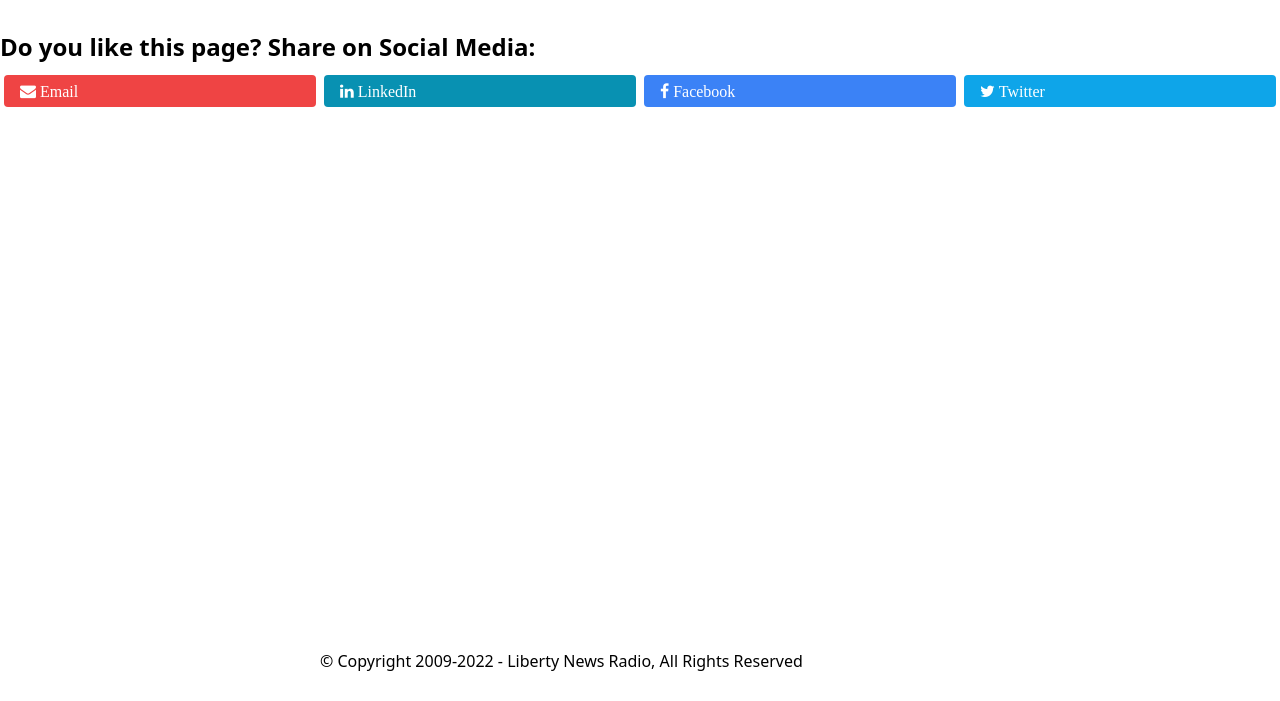
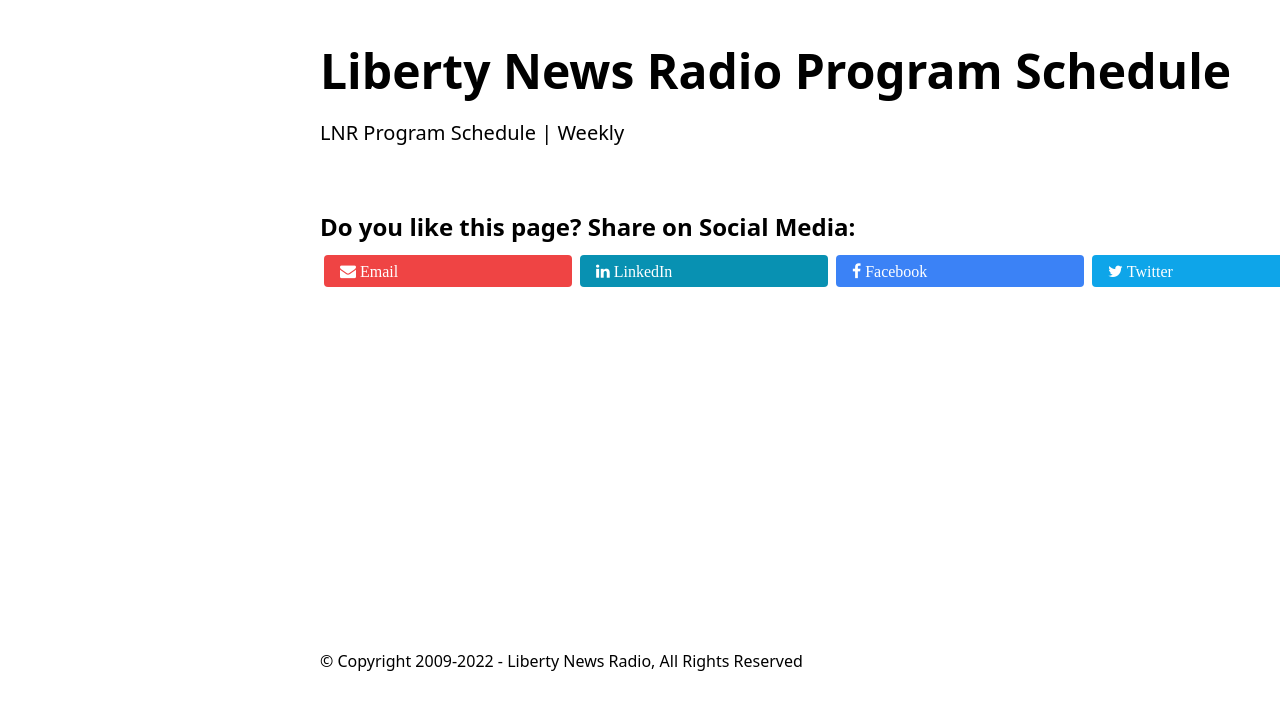
Before and after one commit to benbushman98/LibertyNewsRadio-Pro, a plain HTML site: page assets/pages/programschedule.html in a window 1280 px wide. Shown: the part 99-800 px from the top of the page. Drawn offline with nearby package versions, Linux system fonts and the light colour scheme; files that its build step writes are made by us from their sources.

Commit message:
added some changes to styling

```diff
--- a/assets/pages/programschedule.html
+++ b/assets/pages/programschedule.html
@@ -10,7 +10,7 @@
     <link href="https://fonts.googleapis.com/css2?family=Roboto+Slab:wght@300;400&display=swap" rel="stylesheet">
     <link rel="stylesheet" href="https://cdnjs.cloudflare.com/ajax/libs/font-awesome/4.7.0/css/font-awesome.min.css">
     <script src="https://cdn.tailwindcss.com"></script>
-    <link rel="stylesheet" href="./assets/css/style.css">
+    <link rel="stylesheet" href="../css/style.css">
     <title>Liberty News Radio</title>
 </head>
 
@@ -79,8 +79,22 @@
             </div>
         </div>
     </nav>
+
+    <main
+        class="xl:mx-[25%] xl:w-[50%] lg:mx-[20%] lg:w-[60%] md:mx-[15%] md:w-[70%] sm:mx-[10%] xl:w-[80%] max-w-5xl mt-10">
+        <section>
+            <div class="mb-10">
+                <h1 class="text-2xl xl:text-5xl lg:text-4xl md:text-3xl sm:text-3xl font-bold">Liberty News Radio Program Schedule</h1>
                 <br>
-    <h2 class="text-xl xl:text-2xl lg:text-2xl md:text-1xl sm:text-xl font-bold mb-2">Do you like this page? Share
+                <p class="text-md xl:text-xl lg:text-xl md:text-lg sm:text-lg">LNR Program Schedule | Weekly</p>
+            </div>
+
+        </section>
+
+        <section>
+            <br>
+            <h2 class="text-xl xl:text-2xl lg:text-2xl md:text-1xl sm:text-xl font-bold mb-2">Do you like this page?
+                Share
                 on Social Media:</h2>
             <div class="grid grid-cols-2 xl:grid-cols-4 lg:grid-cols-4 md:grid-cols-4 sm:grid-cols-2">
                 <button
@@ -100,10 +114,9 @@
                     <a href="#" class="fa fa-twitter"> Twitter</a>
                 </button>
             </div>
+        </section>
     </main>
-<br>
-<br>
-<br>
+
     <footer
         class="mt-auto h-10 divide-blue-200 m-3 xl:mx-[25%] xl:w-[50%] lg:mx-[20%] lg:w-[60%] md:mx-[15%] md:w-[70%] sm:mx-[10%] xl:w-[80%] max-w-5xl">
         <p>© Copyright 2009-2022 - Liberty News Radio, All Rights Reserved</p>
```
Lines whose indentation alone changed are shown as unchanged.
